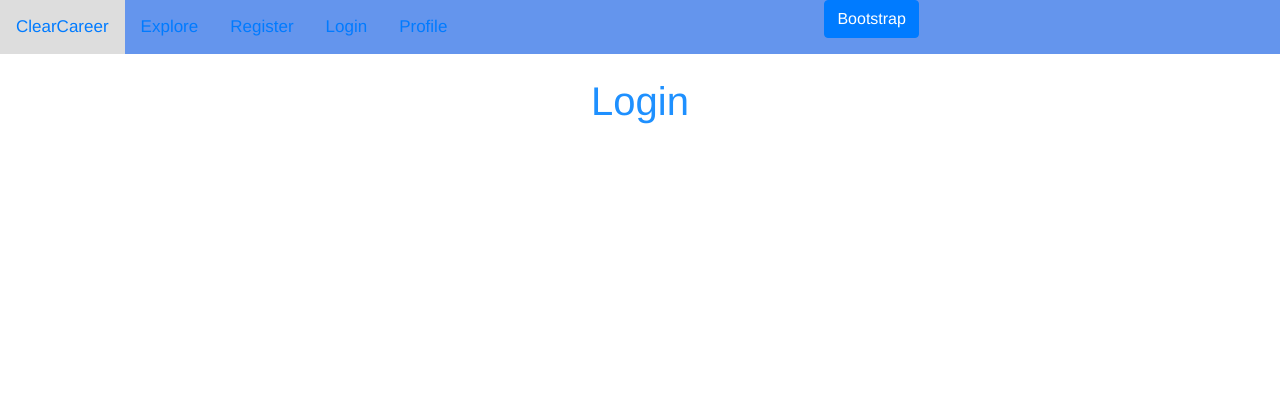
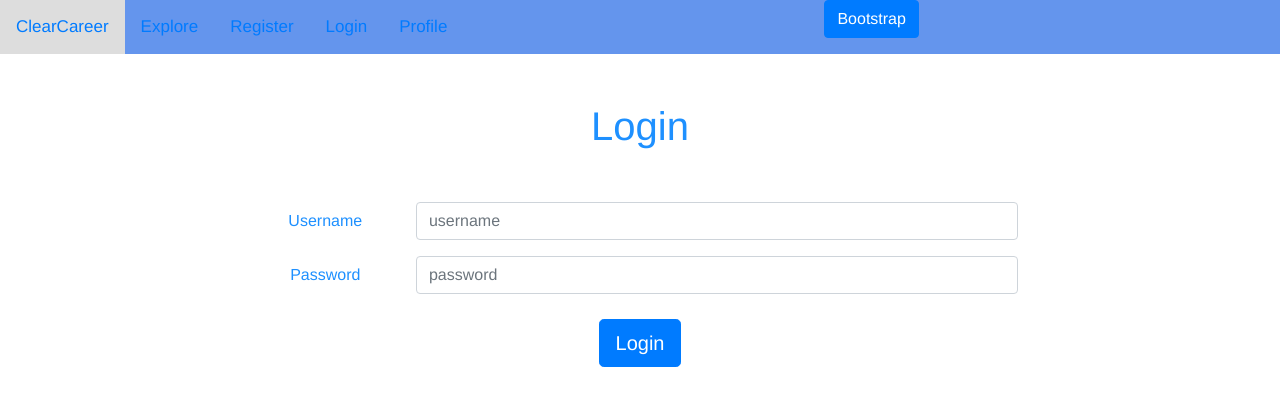
Before and after one commit to jerrylanning/clear-career, a Vue app: page /login in a window 1280 px wide. Shown: the top 406 px of the page. Built offline with nearby package versions, Linux system fonts and the light colour scheme.

Commit message:
Proto-Login Page

```diff
--- a/src/components/pages/Login.vue
+++ b/src/components/pages/Login.vue
@@ -1,15 +1,70 @@
 <template>
-    <div>
-        <h1>Login</h1>
+    <div class="login-container">
+        <h1 class="heading">Login</h1>
+        <div>
+            <StandardForm class="username"
+                    heading="Username"
+                    type="email"
+                    placeHolder="username"
+                    :val="username"
+                    :parentMethod="changeUsername"/>
+            <StandardForm
+                    heading="Password"
+                    type="password"
+                    placeHolder="password"
+                    :val="password"
+                    :parentMethod="changePass"/>
+        </div>
+        <div class="login-button">
+            <button id="login-button"
+                    class="btn btn-lg btn-primary"
+                    type="button">
+                Login
+            </button>
+        </div>
     </div>
 </template>
 
 <script>
+    import StandardForm from "../assets/StandardForm";
+
     export default {
-        name: "Login"
+        name: "Login",
+        components: {StandardForm},
+        data() {
+            return {
+                username: "",
+                password: ""
+            }
+        },
+        methods: {
+            changeUsername(event) {
+                this.username = event.target.value;
+            },
+            changePass(event) {
+                this.password = event.target.value;
+            }
+        }
     }
+
 </script>
 
 <style scoped>
+    .login-container {
+        width: 100%;
+        margin-top: 2%;
+    }
+
+    .heading {
+        margin-bottom: 3%;
+    }
+
+    .username {
+        margin-bottom: .25%;
+    }
+
+    #login-button {
+        margin-top: 2%;
+    }
 
 </style>
```
Also changed, not shown: 1 other file (tests, documents, lock files or other folders).
